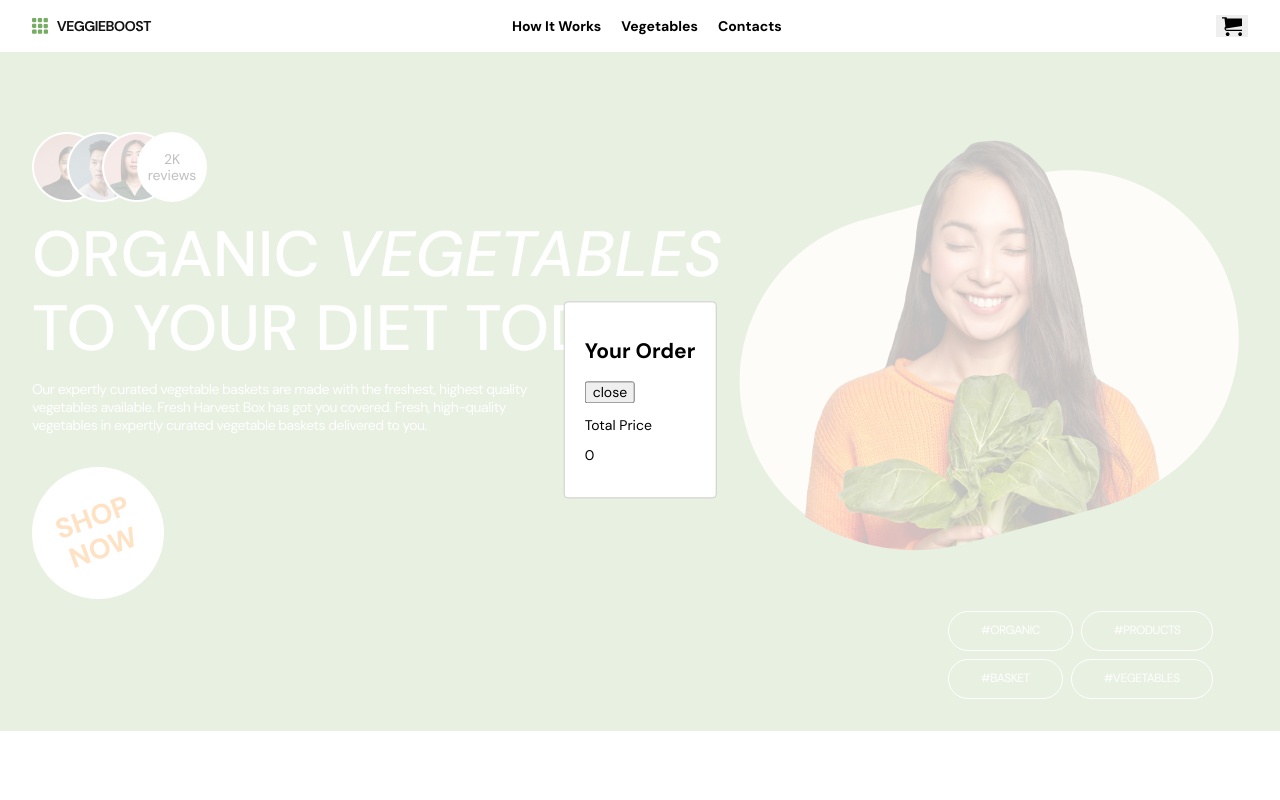
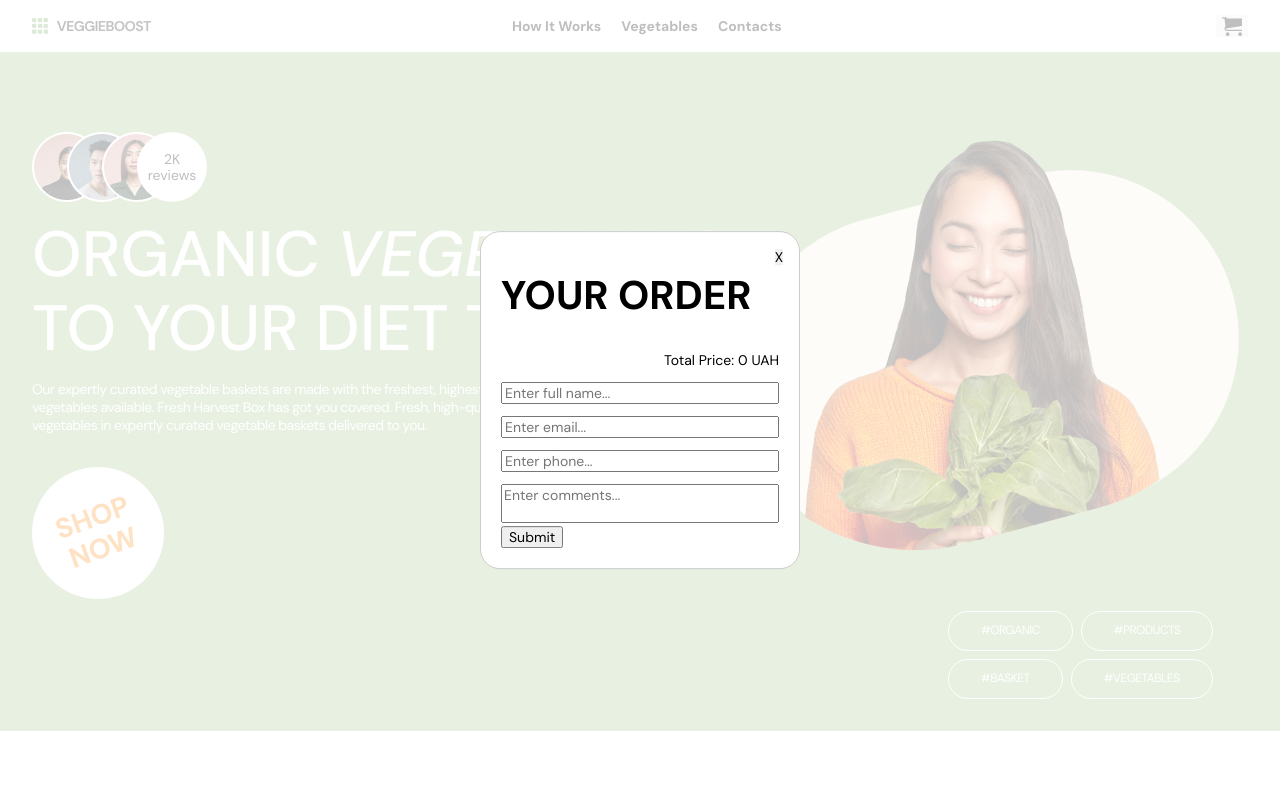
Before and after one commit to VtoryhinVV/veggieboost, a React (Vite) app: page / in a window 1280 px wide. Both pictures are taken after a click on the button 1232 px from the left and 26 px from the top of the page. Shown: the top 800 px of the page. Built offline with nearby package versions, Linux system fonts and the light colour scheme.

Commit message:
add order modal

```diff
--- a/package.json
+++ b/package.json
@@ -17,7 +17,8 @@
     "react-dom": "^18.2.0",
     "react-international-phone": "^4.2.9",
     "react-modal": "^3.16.1",
-    "react-router-dom": "^6.22.3"
+    "react-router-dom": "^6.22.3",
+    "yup": "^1.4.0"
   },
   "devDependencies": {
     "@types/react": "^18.2.66",
--- a/src/App.css
+++ b/src/App.css
@@ -32,6 +32,7 @@ body {
 }
 
 .ReactModal__Overlay--after-open {
+  z-index: 9999;
   opacity: 1;
 }
 
--- a/src/App.jsx
+++ b/src/App.jsx
@@ -22,13 +22,13 @@ function App() {
 
   function addProductToList(prod) {
     if (orderList.find((option) => option.name === prod.name)) {
-      handleDeleteProd(prod);
+      handleDeleteProd(prod.name);
       return;
     }
     setOrderList([...orderList, prod]);
   }
-  function handleDeleteProd(prod) {
-    setOrderList(orderList.filter((option) => option.name !== prod.name));
+  function handleDeleteProd(name) {
+    setOrderList(orderList.filter((option) => option.name !== name));
   }
 
   function handleChangeWeight(name, weight) {
@@ -50,19 +50,35 @@ function App() {
       <Routes>
         <Route
           path="/"
-          element={<Home addProd={addProductToList} orderList={order} />}
+          element={
+            <Home
+              addProd={addProductToList}
+              orderList={order}
+              openModal={openModal}
+            />
+          }
         />
         <Route path="/how_it_works" element={<HowItWorksPage />} />
         <Route
           path="/products"
           element={
-            <VegetablesPage addProd={addProductToList} orderList={order} />
+            <VegetablesPage
+              addProd={addProductToList}
+              orderList={order}
+              openModal={openModal}
+            />
           }
         />
         <Route path="/contacts" element={<ContactPage />} />
         <Route
           path="*"
-          element={<Home addProd={addProductToList} orderList={order} />}
+          element={
+            <Home
+              addProd={addProductToList}
+              orderList={order}
+              openModal={openModal}
+            />
+          }
         />
       </Routes>
       <ModalOrder
@@ -70,6 +86,7 @@ function App() {
         status={modalIsOpen}
         list={orderList}
         handleChangeWeight={handleChangeWeight}
+        del={handleDeleteProd}
       />
       <Footer />
     </>
--- a/src/components/header/header.module.css
+++ b/src/components/header/header.module.css
@@ -73,12 +73,20 @@
   }
 }
 
-.header___orderIconMob svg {
-  fill: white;
-  transition: fill 250ms linear;
-  &:hover,
-  &:focus {
-    fill: green;
+.header___orderIconMob {
+  padding: 0;
+  border: none;
+  font: inherit;
+  color: inherit;
+  background-color: transparent;
+  position: relative;
+  svg {
+    fill: white;
+    transition: fill 250ms linear;
+    &:hover,
+    &:focus {
+      fill: green;
+    }
   }
 }
 
--- a/src/components/modal/modalOrder.jsx
+++ b/src/components/modal/modalOrder.jsx
@@ -1,5 +1,7 @@
-import { useEffect, useState } from "react";
+import { useState } from "react";
 import { useFormik } from "formik";
+import * as Yup from "yup";
+import css from "./modalOrder.module.css";
 import Modal from "react-modal";
 
 const customStyles = {
@@ -10,6 +12,9 @@ const customStyles = {
     bottom: "auto",
     marginRight: "-50%",
     transform: "translate(-50%, -50%)",
+    borderRadius: "20px",
+    minWidth: "320px",
+    zIndex: "9999",
   },
 };
 
@@ -20,6 +25,7 @@ export default function ModalOrder({
   status,
   list = [],
   handleChangeWeight,
+  del,
 }) {
   function handleChange(ev) {
     const { id, value } = ev.target;
@@ -30,18 +36,40 @@ export default function ModalOrder({
     return list.reduce((acc, prod) => acc + prod.price * prod.weightOrder, 0);
   }
 
-  // const initialValues = {
-  //   name: "",
-  //   email: "",
-  //   phone: "",
-  //   text: "",
-  // };
-  // const formik = useFormik({
-  //   initialValues,
-  //   onSubmit: (values) => {
-  //     alert(JSON.stringify(values, null, 2));
-  //   },
-  // });
+  const initialValues = {
+    name: "",
+    email: "",
+    phone: "",
+    text: "",
+  };
+
+  const validationSchema = Yup.object({
+    name: Yup.string()
+      .max(50, "Name must be 50 characters or less")
+      .required("Name is required"),
+    email: Yup.string().email("Invalid email address"),
+    phone: Yup.string()
+      .matches(/^[0-9]+$/, "Phone must be only digits")
+      .min(10, "Phone must be at least 10 digits")
+      .max(15, "Phone must be 15 digits or less")
+      .required("Phone is required"),
+    text: Yup.string().max(500, "Message must be 500 characters or less"),
+  });
+
+  const formik = useFormik({
+    initialValues,
+    validationSchema,
+    onSubmit: (values) => {
+      const orderDetails = list
+        .map((item) => `${item.name} - ${item.weightOrder}kg`)
+        .join(", ");
+      alert(
+        `${
+          values.name
+        }, your order: ${orderDetails} has been sent to our manager. The total amount is ${totalPrice()}UAH. We will contact you to confirm the order details using the provided contact information.`
+      );
+    },
+  });
 
   return (
     <Modal
@@ -51,13 +79,15 @@ export default function ModalOrder({
       contentLabel="Order Modal"
       closeTimeoutMS={250}
     >
-      <h2>Your Order</h2>
-      <button onClick={close}>close</button>
-      {list && (
-        <>
-          <ul>
-            {list.map((info, idx) => {
-              return (
+      <h2 className={css.modal____title}>Your Order</h2>
+      <button className={css.closeBtn} onClick={close}>
+        X
+      </button>
+      <form onSubmit={formik.handleSubmit}>
+        {list && (
+          <>
+            <ul className={css.modal___order}>
+              {list.map((info, idx) => (
                 <li key={idx}>
                   <label htmlFor={info.name}>{info.name}</label>
                   <input
@@ -66,21 +96,76 @@ export default function ModalOrder({
                     placeholder={info.weightOrder}
                     onChange={handleChange}
                   />
-                  <p>{info.price}</p>
+                  <p> * {info.price}UAH/kg</p>
+                  <button type="button" onClick={() => del(info.name)}>
+                    del
+                  </button>
                 </li>
-              );
-            })}
-          </ul>
-          <div>
-            <p>Total Price</p>
-            <p>{totalPrice()}</p>
+              ))}
+            </ul>
+            <div className={css.modal___totalPrice}>
+              <p>Total Price: </p>
+              <p>{totalPrice()} UAH</p>
+            </div>
+          </>
+        )}
+
+        <div className={css.modal___infoForm}>
+          <div className={css.modal___formGroup}>
+            <input
+              id="name"
+              name="name"
+              type="text"
+              placeholder="Enter full name..."
+              onChange={formik.handleChange}
+              value={formik.values.name}
+            />
+            {formik.touched.name && formik.errors.name ? (
+              <div className={css.error}>{formik.errors.name}</div>
+            ) : null}
           </div>
-        </>
-      )}
-      {/*
-      <form onSubmit={formik.handleSubmit}>
+          <div className={css.modal___formGroup}>
+            <input
+              id="email"
+              name="email"
+              type="email"
+              placeholder="Enter email..."
+              onChange={formik.handleChange}
+              value={formik.values.email}
+            />
+            {formik.touched.email && formik.errors.email ? (
+              <div className={css.error}>{formik.errors.email}</div>
+            ) : null}
+          </div>
+          <div className={css.modal___formGroup}>
+            <input
+              id="phone"
+              name="phone"
+              type="text"
+              placeholder="Enter phone..."
+              onChange={formik.handleChange}
+              value={formik.values.phone}
+            />
+            {formik.touched.phone && formik.errors.phone ? (
+              <div className={css.error}>{formik.errors.phone}</div>
+            ) : null}
+          </div>
+          <div className={css.modal___formGroup}>
+            <textarea
+              id="text"
+              name="text"
+              placeholder="Enter comments..."
+              onChange={formik.handleChange}
+              value={formik.values.text}
+            />
+            {formik.touched.text && formik.errors.text ? (
+              <div className={css.error}>{formik.errors.text}</div>
+            ) : null}
+          </div>
+        </div>
+
         <button type="submit">Submit</button>
-      </form> */}
+      </form>
     </Modal>
   );
 }
--- /dev/null
+++ b/src/components/modal/modalOrder.module.css
@@ -0,0 +1,72 @@
+.modal____title {
+  font-size: 20px;
+  text-transform: uppercase;
+  margin: 20px 0;
+  @media screen and (min-width: 768px) {
+    font-size: 28px;
+  }
+  @media screen and (min-width: 1280px) {
+    font-size: 40px;
+  }
+}
+.closeBtn {
+  position: absolute;
+  top: 5%;
+  right: 5%;
+  padding: 0;
+  border: none;
+  cursor: pointer;
+  transition: color 200ms linear;
+  &:hover,
+  &:active {
+    color: green;
+  }
+}
+
+.modal___order {
+  display: flex;
+  flex-direction: column;
+  padding: 0;
+  margin: 0;
+  gap: 12px;
+  li {
+    list-style: none;
+    display: flex;
+    line-height: 24px;
+    label {
+      margin-right: auto;
+    }
+    input {
+      width: 15%;
+      margin-right: 4px;
+    }
+    p {
+      margin: 0;
+    }
+  }
+}
+
+.modal___totalPrice {
+  display: flex;
+  justify-content: end;
+  gap: 4px;
+}
+
+.modal___infoForm {
+  display: flex;
+  flex-direction: column;
+  gap: 12px;
+}
+.modal___formGroup {
+  input {
+    width: 100%;
+  }
+  textarea {
+    width: 100%;
+    resize: none;
+  }
+}
+
+.error {
+  color: red;
+}
--- a/src/components/productList/productList.jsx
+++ b/src/components/productList/productList.jsx
@@ -2,7 +2,7 @@ import { data } from "../../data/data";
 import ProductCard from "../productСard/productСard";
 import css from "./productList.module.css";
 
-export default function ProductList({ add, orderList = {} }) {
+export default function ProductList({ add, orderList = {}, openModal }) {
   return (
     <section className={css.productList}>
       <div className="container">
@@ -26,7 +26,11 @@ export default function ProductList({ add, orderList = {} }) {
             );
           })}
         </ul>
-        <button type="submit" className={css.productList___orderBtn}>
+        <button
+          type="submit"
+          className={css.productList___orderBtn}
+          onClick={openModal}
+        >
           <svg width="14" height="14">
             <use href="svg-icons.svg#icon-arrow"></use>
           </svg>
--- a/src/data/data.js
+++ b/src/data/data.js
@@ -3,7 +3,7 @@ export const data = [
     name: "Carrot",
     type: "plant",
     src: "/img/CardProduct/Carrot.png",
-    price: "100",
+    price: "30",
   },
   {
     name: "Brussel sprouts",
--- a/src/pages/HomePage.jsx
+++ b/src/pages/HomePage.jsx
@@ -6,13 +6,13 @@ import OrderCall from "../components/orderCall/orderCall";
 import ProductList from "../components/productList/productList";
 import Shipping from "../components/shipping/shipping";
 
-export default function Home({ addProd, orderList }) {
+export default function Home({ addProd, orderList, openModal }) {
   return (
     <>
       <Hero />
       <EasyStep />
       <Banner />
-      <ProductList add={addProd} orderList={orderList} />
+      <ProductList add={addProd} orderList={orderList} openModal={openModal} />
       <Shipping />
       <OrderCall />
       <ModalOrder />
--- a/src/pages/Vegetables.jsx
+++ b/src/pages/Vegetables.jsx
@@ -1,9 +1,9 @@
 import ProductList from "../components/productList/productList";
 
-export default function VegetablesPage({ addProd, orderList }) {
+export default function VegetablesPage({ addProd, orderList, openModal }) {
   return (
     <>
-      <ProductList add={addProd} orderList={orderList} />
+      <ProductList add={addProd} orderList={orderList} openModal={openModal} />
     </>
   );
 }
```
Also changed, not shown: src/components/header/header.jsx (+5 -2 lines), src/components/modal/modalOrder.modul.css (deleted), 1 other file (tests, documents, lock files or other folders).
